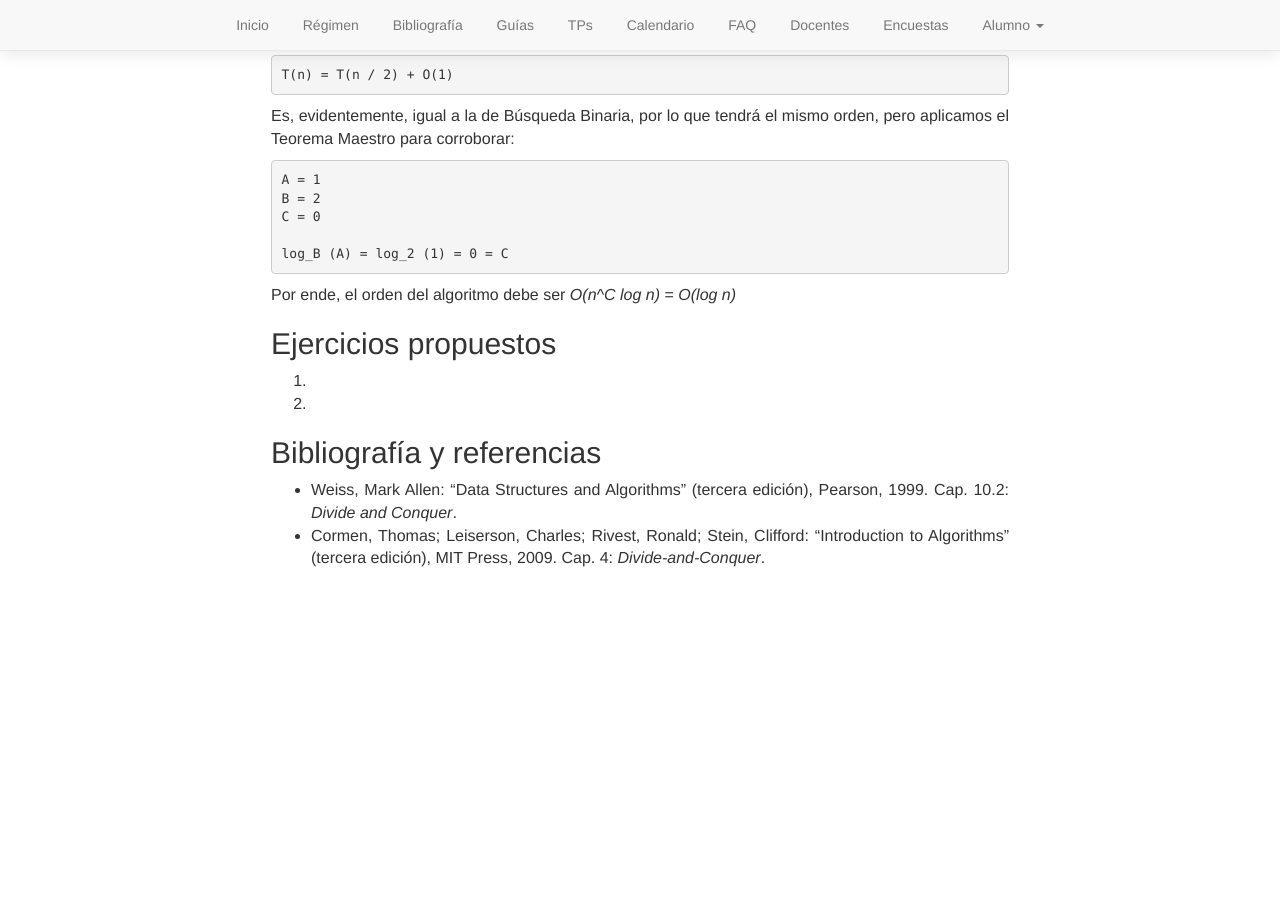
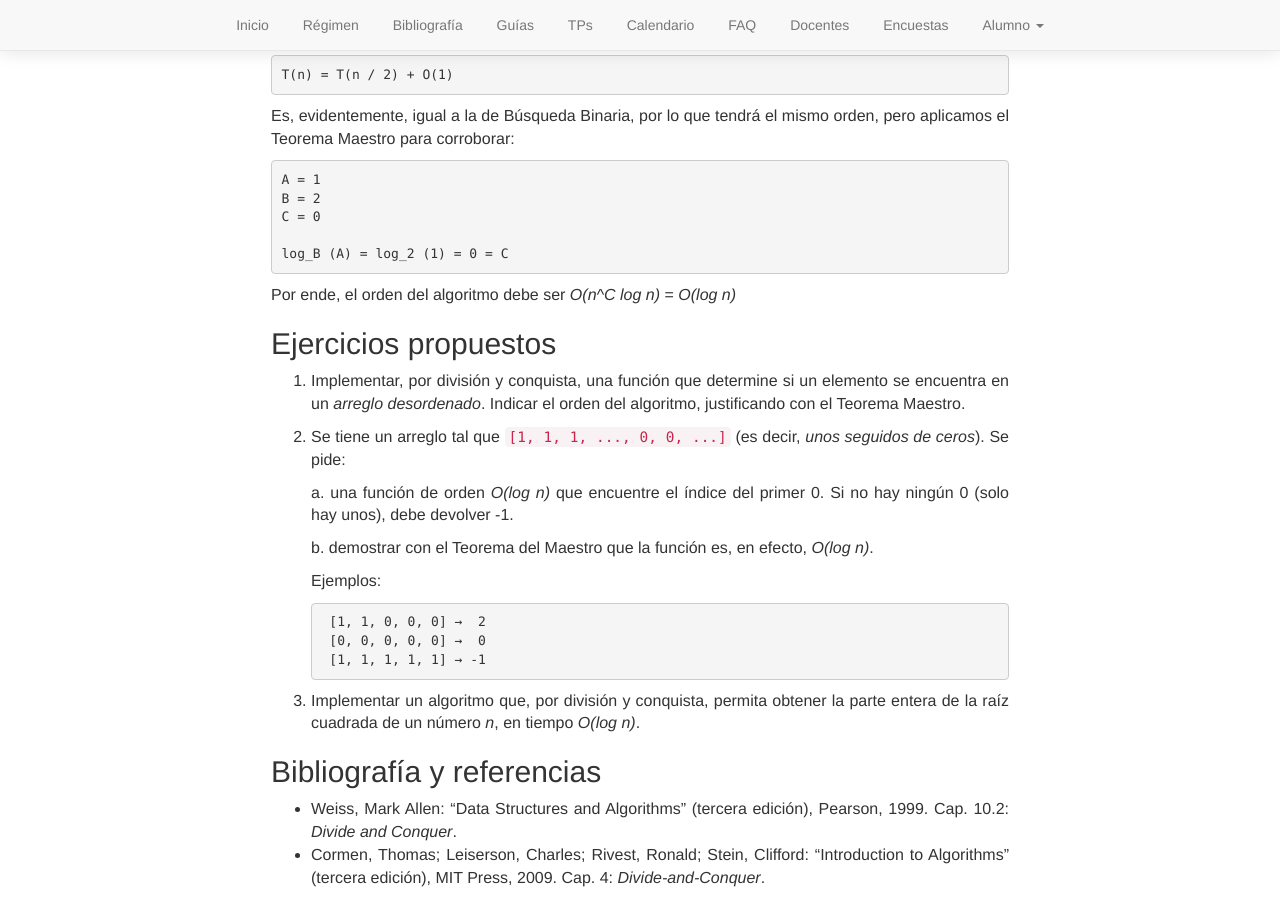
Before and after one commit to algoritmos-rw/algoritmos, a Jekyll site: the page built from static/guias/dyc.md, in a window 1280 px wide and 900 px high, scrolled down 1664 px. Built offline with Jekyll 4.4.1, drawn with Linux system fonts in a browser that asks for light colours; nearby versions of some CDN libraries; before the commit the page ends 2244 px from its top, so only the background shows below that.

Commit message:
Ejercicios propuestos

```diff
--- a/static/guias/dyc.md
+++ b/static/guias/dyc.md
@@ -79,9 +79,21 @@ Por ende, el orden del algoritmo debe ser _O(n^C log n)_ = _O(log n)_
 
 ## Ejercicios propuestos
 
-1.
+1. Implementar, por división y conquista, una función que determine si un elemento se encuentra en un _arreglo desordenado_. Indicar el orden del algoritmo, justificando con el Teorema Maestro.
 
-1.
+1. Se tiene un arreglo tal que `[1, 1, 1, ..., 0, 0, ...]` (es decir, _unos seguidos de ceros_). Se pide:
+
+    a. una función de orden _O(log n)_ que encuentre el índice del primer 0. Si no hay ningún 0 (solo hay unos), debe devolver -1.
+
+    b. demostrar con el Teorema del Maestro que la función es, en efecto, _O(log n)_.
+
+    Ejemplos:
+
+        [1, 1, 0, 0, 0] →  2
+        [0, 0, 0, 0, 0] →  0
+        [1, 1, 1, 1, 1] → -1
+
+1. Implementar un algoritmo que, por división y conquista, permita obtener la parte entera de la raíz cuadrada de un número _n_, en tiempo _O(log n)_.
 
 ## Bibliografía y referencias
 
```
